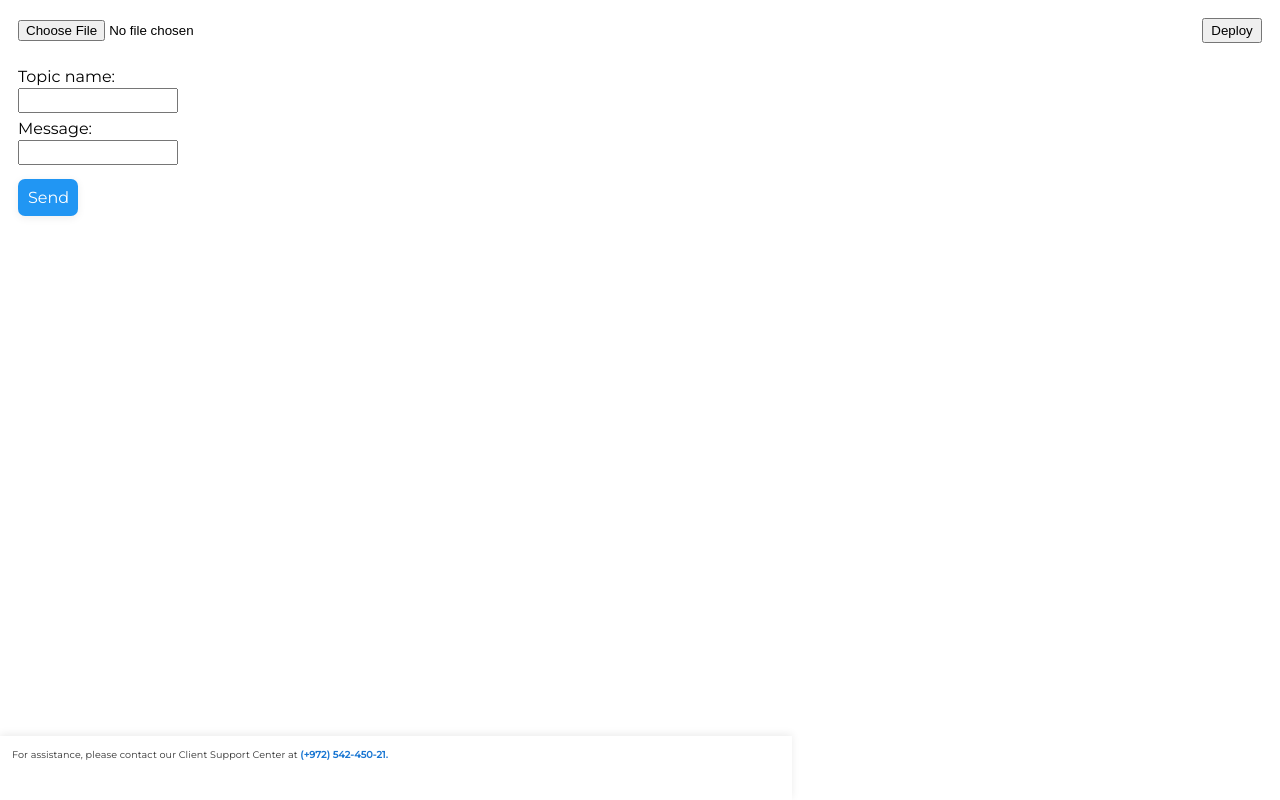
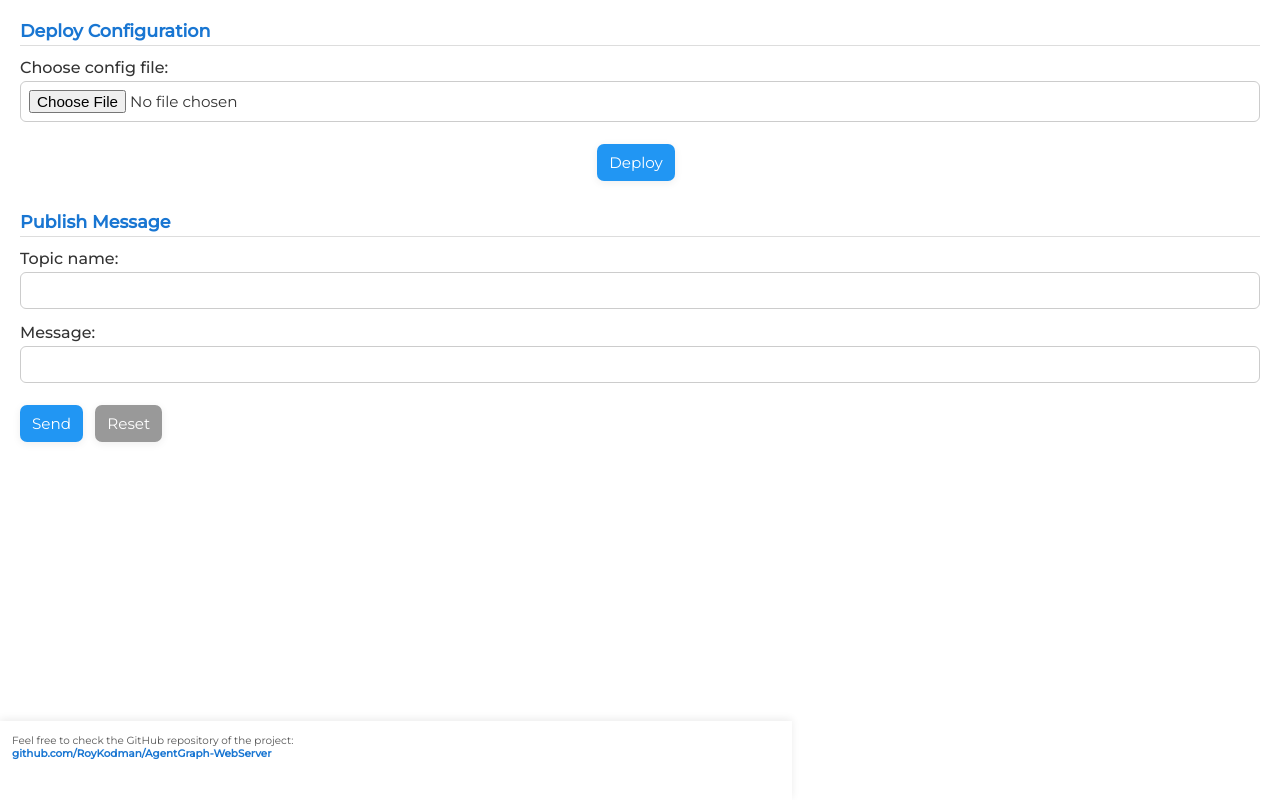
Before and after one commit to RoyKodman/AgentGraph-WebServer, a plain HTML site: page html_files/form.html in a window 1280 px wide. Drawn offline with Linux system fonts and the light colour scheme.

Commit message:
Improve form.html looks (#3)
* Add Graphs (test)

* improve form.html looks

```diff
--- a/html_files/form.html
+++ b/html_files/form.html
@@ -7,102 +7,154 @@
   <style>
     body {
       font-family: 'Montserrat', Arial, sans-serif;
-            margin: 18px;
+      margin: 20px;
+      color: #333;
     }
+
+    h2 {
+      font-size: 1.1rem;
+      color: #1976d2;
+      border-bottom: 1px solid #ddd;
+      padding-bottom: 4px;
+      margin-bottom: 12px;
+    }
+
+    form {
+      margin-bottom: 30px;
+    }
+
+    .form-group {
+      display: flex;
+      flex-direction: column;
+      margin-bottom: 14px;
+    }
+
+    .form-group label {
+      margin-bottom: 4px;
+      font-weight: 500;
+    }
+
+    input[type="text"], input[type="file"] {
+      padding: 8px;
+      border: 1px solid #ccc;
+      border-radius: 6px;
+      font-family: 'Montserrat', sans-serif;
+      font-size: 0.95rem;
+    }
+
     .row {
       display: flex;
       align-items: center;
-            margin-bottom: 22px;
+      margin-bottom: 20px;
     }
-        .row label {
-            margin-right: 8px;
-        }
+
     .row input[type="file"] {
+      flex-grow: 1;
       margin-right: 10px;
     }
+
     .row button {
       margin-left: auto;
     }
-        form {
-            margin-bottom: 24px;
-        }
-        label {
-            display: block;
-            margin-bottom: 2px;
-        }
-        input[type="text"] {
-            width: 150px;
-            padding: 3px;
-            margin-bottom: 6px;
-            display: block;
-        }
-        button {
-            width: 60px;
-            padding: 3px 0;
-        }
-        .cool-btn {
+
+    .cool-btn, .reset-btn {
       background: #2196f3;
       color: #fff;
       border: none;
       border-radius: 7px;
-            padding: 9px 10px;
-            font-size: 1rem;
+      padding: 9px 12px;
+      font-size: 0.95rem;
       font-family: 'Montserrat', Arial, sans-serif;
-            transition:
-                background 0.25s cubic-bezier(.4,0,.2,1),
-                box-shadow 0.25s cubic-bezier(.4,0,.2,1),
-                transform 0.18s cubic-bezier(.4,0,.2,1);
+      transition: background 0.25s, transform 0.18s;
       box-shadow: 0 2px 8px #eeeeee;
       cursor: pointer;
       outline: none;
       margin-top: 8px;
+      margin-right: 8px;
     }
-        .cool-btn:hover, .cool-btn:focus {
+
+    .cool-btn:hover, .reset-btn:hover {
       background: #1976d2;
-            color: #fff;
-            transform: scale(1.08);
-            box-shadow: 0 6px 18px #b5d1fa;
+      transform: scale(1.05);
     }
+
+    .reset-btn {
+      background: #999;
+    }
+
     .help-message {
       position: fixed;
       left: 0;
       bottom: 0;
       width: 60%;
       background: transparent;
-            color: #333;
-            font-family: 'Montserrat', Arial, sans-serif;
-            font-size: 0.60em;
+      color: #555;
+      font-size: 0.65em;
       padding: 13px 12px 40px 12px;
       box-shadow: 0 -2px 8px #ececec;
       text-align: left;
-            letter-spacing: 0.01em;
     }
-        .help-phone {
+
+    .help-link {
       color: #1976d2;
+      text-decoration: none;
       font-weight: bold;
-            letter-spacing: 0.01em;
+    }
+
+    .help-link:hover {
+      text-decoration: underline;
+    }
+
+
+    .success-message {
+      color: green;
+      font-size: 0.9em;
+      margin-top: 10px;
     }
   </style>
+  <script>
+    function showSuccessMessage() {
+      const div = document.getElementById("deploy-success");
+      div.style.display = "block";
+      setTimeout(() => div.style.display = "none", 3000);
+    }
+  </script>
 </head>
 <body>
-    <!-- Config Upload Form -->
-    <form action="http://localhost:8080/upload" method="post" enctype="multipart/form-data">
-        <div class="row">
+    <h2>Deploy Configuration</h2>
+    <form action="http://localhost:8080/upload" method="post" enctype="multipart/form-data" onsubmit="showSuccessMessage()">
+      <div class="form-group">
+        <label for="configFile">Choose config file:</label>
         <input type="file" id="configFile" name="file" required>
-            <button type="submit">Deploy</button>
       </div>
+      <div style="text-align: center;">
+        <button type="submit" class="cool-btn">Deploy</button>
+      </div>
+      <div id="deploy-success" class="success-message" style="display:none;">Configuration deployed successfully</div>
     </form>
-    <!-- Publish Message Form -->
+
+  <h2>Publish Message</h2>
   <form action="http://localhost:8080/publish" method="get" target="topicTable">
+    <div class="form-group">
       <label for="topic">Topic name:</label>
       <input type="text" id="topic" name="topic" required>
+    </div>
+    <div class="form-group">
       <label for="message">Message:</label>
       <input type="text" id="message" name="message" required>
+    </div>
+    <div>
       <button type="submit" class="cool-btn">Send</button>
+      <button type="reset" class="reset-btn">Reset</button>
+    </div>
   </form>
 
   <div class="help-message">
-      For assistance, please contact our Client Support Center at <span class="help-phone">(+972) 542-450-21.</span>
+    Feel free to check the GitHub repository of the project:<br>
+    <a href="https://github.com/RoyKodman/AgentGraph-WebServer" target="_blank" class="help-link">
+      github.com/RoyKodman/AgentGraph-WebServer
+    </a>
   </div>
+
 </body>
 </html>
```
Also changed, not shown: html_files/index.html (+1 -1 lines). Lines whose indentation alone changed are shown as unchanged.
